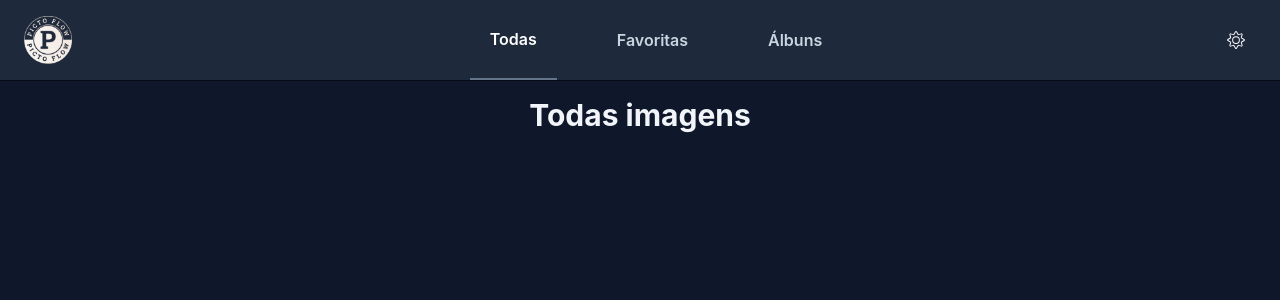
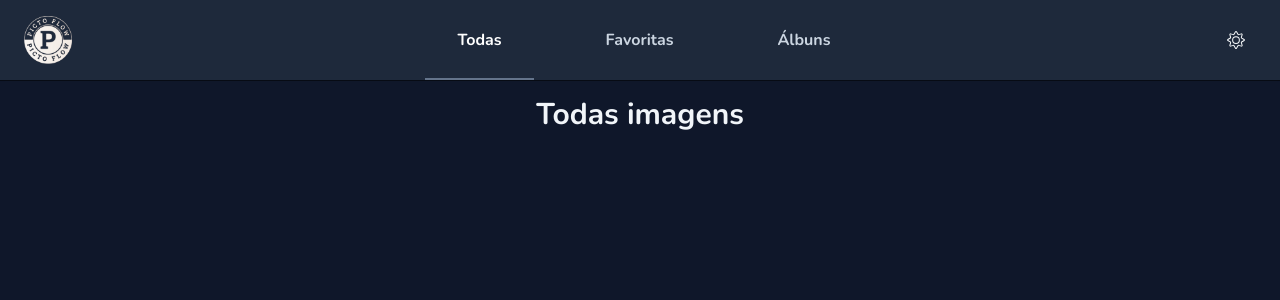
Before and after one commit to matheusribas/gallery, a React (Vite) app: page / in a window 1280 px wide. Shown: the top 300 px of the page. Built offline with nearby package versions, Linux system fonts and the light colour scheme.

Commit message:
style: font change to nunito

```diff
--- a/index.html
+++ b/index.html
@@ -4,6 +4,9 @@
     <meta charset="UTF-8" />
     <meta name="viewport" content="width=device-width, initial-scale=1.0" />
 
+    <link rel="preconnect" href="https://fonts.googleapis.com">
+    <link rel="preconnect" href="https://fonts.gstatic.com" crossorigin>
+    <link href="https://fonts.googleapis.com/css2?family=Nunito:ital,wght@0,200..1000;1,200..1000&display=swap" rel="stylesheet">
     <link rel="icon" type="image/png" href="/favicon.png" />
     <title>PictoFlow</title>
   </head>
--- a/src/components/MenuNavigate.tsx
+++ b/src/components/MenuNavigate.tsx
@@ -7,14 +7,14 @@ export function MenuNavigate() {
   }
 
   return (
-    <nav className="hidden sm:ml-6 sm:block h-full">
+    <nav className="hidden sm:block h-full">
       <ul className="flex space-x-10 h-full items-center">
         <NavLink
           to="/"
           className={({ isActive }) => classNames(isActive
-            ? 'dark:border-b-slate-500 border-b-slate-700 border-transparent border-b-2 dark:text-white text-slate-950'
-            : 'dark:text-slate-300 text-slate-700 dark:hover:text-white hover:text-slate-900 hover:border-b-slate-700 hover:border-b-2',
-            'px-5 py-2 font-semibold h-full flex items-center transition duration-200'
+            ? 'dark:border-b-slate-500 border-b-slate-700 border-y-2 dark:text-white text-slate-950'
+            : 'dark:text-slate-300 text-slate-700 dark:hover:text-white hover:text-slate-900 hover:border-b-slate-700 hover:border-y-2',
+            'px-8 py-2 font-bold h-full flex items-center border-t-transparent'
           )}
         >
           Todas
@@ -22,9 +22,9 @@ export function MenuNavigate() {
         <NavLink
           to="/favorites"
           className={({ isActive }) => classNames(isActive
-            ? 'dark:border-b-slate-500 border-b-slate-700 border-transparent border-b-2 dark:text-white text-slate-950'
-            : 'dark:text-slate-300 text-slate-700 dark:hover:text-white hover:text-slate-900 hover:border-b-slate-700 hover:border-b-2',
-            'px-5 py-2 font-semibold h-full flex items-center transition duration-200'
+            ? 'dark:border-b-slate-500 border-b-slate-700 border-y-2 dark:text-white text-slate-950'
+            : 'dark:text-slate-300 text-slate-700 dark:hover:text-white hover:text-slate-900 hover:border-b-slate-700 hover:border-y-2',
+            'px-8 py-2 font-bold h-full flex items-center border-t-transparent'
           )}
         >
           Favoritas
@@ -32,9 +32,9 @@ export function MenuNavigate() {
         <NavLink
           to="/albums"
           className={({ isActive }) => classNames(isActive
-            ? 'dark:border-b-slate-500 border-b-slate-700 border-transparent border-b-2 dark:text-white text-slate-950'
-            : 'dark:text-slate-300 text-slate-700 dark:hover:text-white hover:text-slate-900 hover:border-b-slate-700 hover:border-b-2',
-            'px-5 py-2 font-semibold h-full flex items-center transition duration-200'
+            ? 'dark:border-b-slate-500 border-b-slate-700 border-y-2 dark:text-white text-slate-950'
+            : 'dark:text-slate-300 text-slate-700 dark:hover:text-white hover:text-slate-900 hover:border-b-slate-700 hover:border-y-2',
+            'px-8 py-2 font-bold h-full flex items-center border-t-transparent'
           )}
         >
           Álbuns
--- a/src/components/Wrapper.tsx
+++ b/src/components/Wrapper.tsx
@@ -3,7 +3,7 @@ import { Header } from "./Header";
 
 export function Wrapper() {
   return (
-    <div className="min-h-screen dark:bg-slate-900 bg-slate-100 dark:text-slate-100 text-slate-900">
+    <div className="min-h-screen font-nunito dark:bg-slate-900 bg-slate-100 dark:text-slate-100 text-slate-900">
       <Header />
       <main className="w-full max-w-[90rem] mx-auto">
         <Outlet />
--- a/tailwind.config.js
+++ b/tailwind.config.js
@@ -6,10 +6,11 @@ export default {
   ],
   darkMode: 'class',
   theme: {
-    fontFamily: {
-      sans: ['Inter', 'sans-serif'],
+    extend: {
+      fontFamily: {
+        nunito: ['Nunito', 'sans-serif'],
+      },
     },
-    extend: {},
   },
   plugins: [],
 }
```
